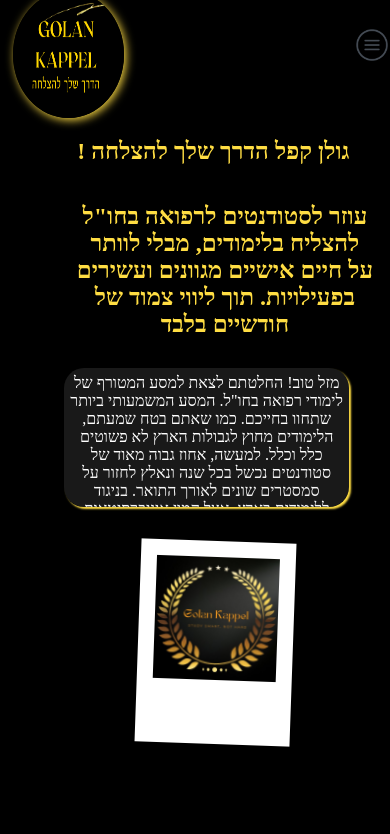
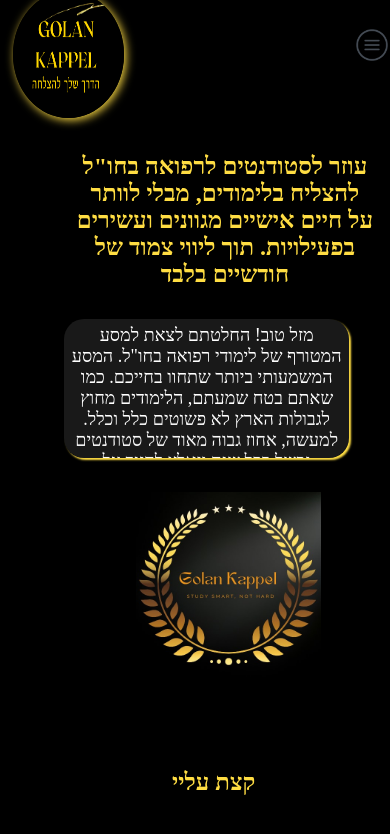
Before and after one commit to haimarka/landingPage-Golan-Kappel, a plain HTML site: page index.html in a window 390 px wide. Shown: the top 834 px of the page. Drawn offline with Linux system fonts and the light colour scheme.

Commit message:
Add files via upload

```diff
--- a/index.html
+++ b/index.html
@@ -24,10 +24,9 @@
         </div>
         <div class="main-photo">
         </div>
-        <h1 class="heading show-on-scroll">! גולן קפל הדרך שלך להצלחה</h1>
     </header>
-    <main>
-        <h2 class="opening-header show-on-scroll">עוזר לסטודנטים לרפואה בחו"ל להצליח בלימודים, מבלי לוותר על חיים אישיים מגוונים ועשירים בפעילויות. תוך ליווי צמוד של חודשיים בלבד</h2>
+    <main><br><br><br><br><br>
+        <h2 class="opening-header show-on-scroll"> עוזר לסטודנטים לרפואה בחו"ל להצליח בלימודים, מבלי לוותר על חיים אישיים מגוונים ועשירים בפעילויות. תוך ליווי צמוד של חודשיים בלבד</h2>
 
                 <article class="opening-container">
                         <p class="opening-paragraph show-on-scroll">מזל טוב! החלטתם לצאת למסע המטורף של לימודי רפואה בחו"ל.
@@ -37,9 +36,9 @@
                               בניגוד ללימודים בארץ,
                               אצל המון אוניברסיטאות בחו"ל, הסינון קורה בשנים הראשונות ללימודים.
                               ולכן הרבה מהסטודנטים מתמודדים עם קושי רב להצליח לעמוד ביעדים האקדמיים,
-                             ולנהל שגרה בריאה ועשירה בפעילויות במקביל.
+                             ובמקביל לנהל שגרה בריאה ועשירה בפעילויות
                         </p>
-                        <img class="inline-photo show-on-scroll" src="./Media/opening img.jpg" alt="" title="">
+                        <img class="inline-photo show-on-scroll" src="./Media/opening img.jpg" alt="golan kappel logo" title="">
                 </article><br><br>
 
                 <h2 id="on-me">קצת עליי</h2><br><br>
@@ -49,14 +48,14 @@
                              בשנים האחרונות אני לומד רפואה בעיר סגד שבהונגריה. כבן לשני רופאים,
                               תמיד הרגשתי שבסוף אמצא את עצמי גם באותו המסלול.
                                בשירות הצבאי שלי למדתי על ערכו של הזמן, ומה חשיבות הניהול שלו. ולאחר שירות קבע בצה"ל,
-                                החלטתי להשתחרר ללכת להגשים את החלום שלי להיות רופא. מאז שהתחלתי את מסלולי האקדמי,
+                                החלטתי להשתחרר וללכת להגשים את החלום שלי להיות רופא. מאז שהתחלתי את מסלולי האקדמי,
                                  יצאתי למסע על מנת לגלות ולהבין מהן השיטות הטובות ביותר והיעילות ביותר בשביל ללמוד.
                                  המטרה שלי הייתה ברורה, להצליח בענק בלימודים, מבלי לוותר על חיים אישיים מגוונים ועשירים.
                                   ולאחר עשרות ספרים, מאות מחקרים והדרכות, והרבה ניסיון אישי, מצאתי את הדרך אל ההצלחה.
                                    במקביל להצלחה בחיים האקדמיים, פיתחתי תחביבים כמו אומנויות לחימה,
                                     שגרת אימונים בחדר כושר, קריאת ספרים, נגינה, גידול כלבים ועוד רבים.
                                     אני מזמין אותך להצטרף אליי למסע, מסע בו אראה לך את הדרך אל ההצלחה.
-                                     כי אם זה היה אפשרי בשבילי, זה יכול להיות אפשרי גם בשבילך.
+                                     כי אם זה היה אפשרי בשבילי, זה יכול להיות אפשרי גם בשבילך
 
 
                         </p>
@@ -64,17 +63,17 @@
                     <img class="on-me-photo show-on-scroll" src="./Media/Golan Kapel picture.jpg" alt="" title=""><br><br><br><br><br><br><br>
 
                 <article class="on-the-plan-container">
-                        <h2 id="on-the-plan">התוכנית</h2><br><br><br><br>
+                        <h2 id="on-the-plan">על התוכנית</h2><br><br><br><br>
                         <p class="on-the-plan show-on-scroll">
-                            התוכנית כוללת שמונה מפגשים אשר יתקיימו אחת לשבוע, אורכו של כל מפגש הוא כשעתיים. במפגש הראשון יהיה היכרות מעמיקה והצבת מטרות ויעדים, כי השלב הראשון בכל מסלול הוא לדעת לאיפה אנחנו הולכים.
+                            התוכנית כוללת שמונה מפגשים אשר יתקיימו אחת לשבוע, אורכו של כל מפגש הוא כשעתיים. במפגש הראשון נעבור היכרות מעמיקה נציב מטרות ויעדים, כי השלב הראשון בכל מסלול הוא לדעת לאיפה אנחנו הולכים.
                             במפגש השני נלמד איך לנהל את המשאבים היקרים לנו ביותר: זמן ואנרגיה. דרך ניהול משאבים אלה, השליטה בחייך תהיה בידיים שלך. לאחר מכן נבנה יחד תוכנית למידה אשר תעזור לך להתקדם אל עבר היעדים שלך.
                              במפגש השלישי נתאים לך טכניקות למידה אישיות, אשר יעזרו לך ללמוד בקלות ויעילות. במפגש הרביעי נעזור לך לבנות סביבת למידה מנצחת,
                              כך נצמצם את כל ההפרעות הסביבתיות שמקשות עליך להצליח. בנוסף נלמד על כסף, נבין מה אנחנו יכולים לעשות תוך כדי הלימודים כדי לצמצם הוצאות ואפילו כיצד להרוויח. במפגש השישי נקבל את הכלים שיעזרו
                              להתמודד עם החרדות והלחצים שמשתלטים עלינו לפני מבחנים.
-                              בשלב המפגש נקבל כלים שיעזרו לנו להרים
+                              בשלב השישי נקבל כלים שיעזרו לנו להרים
                               את המוטיבציה שלנו לשמיים, גם בימים שאנחנו רוצים להישאר
                                מכורבלים במיטה ובמפגש השמיני והאחרון אנחנו נלמד על החשיבות של הפעילות הספורטיבית ושל תפריט נכון לאורח חיים יושבני. מלבד המפגשים,
-                               אני אהיה זמין בשבילך לכל אורך התהליך וגם אחריו, לכל אתגר, בעיה או עצה. התוכנית היא תוכנית יחידה מסוגה, אשר מטרתה לספק לסטודנט את כל המעטפת והכלים אשר להם יזדקק במהלך הלימודים.
+                               אני אהיה זמין בשבילך לכל אורך התהליך וגם אחריו, לכל אתגר, בעיה או עצה. התוכנית היא תוכנית יחידה מסוגה, אשר מטרתה לספק לסטודנט את כל המעטפת והכלים אשר להם יזדקק במהלך הלימודים
 
                         </p>
                         <img class="on-the-plan-photo show-on-scroll" src="./Media/Golan Kapel Work Plan.jpg" alt="" title="">
@@ -102,7 +101,7 @@
 
                 <h2 id="contact">יצירת קשר</h2>
 
-                <form class="pure-form" action="https://formsubmit.co/haimarka1@gmail.com" method="POST">
+                <form class="pure-form" action="https://formsubmit.co/06c1a4fff2faca56c69802aad961e742" method="POST">
                     <input type="text" name="_honey" style="display: none;">
                     <input type="hidden" name="_template" value="table">
                     <input type="hidden" name="_captcha" value="false">
@@ -110,7 +109,7 @@
 
                     <input name="שם&nbsp;מלא" required id="textId" required class="input-text" type="text" placeholder="שם מלא"><br>
                     <input name="אימייל" required id="emailId" required type="email" placeholder="אימייל"><br>
-                    <input type="number" name="פלאפון" required id="messageId" placeholder="טלפון ניד"></input><br><br>
+                    <input type="number" name="פלאפון" required id="messageId" placeholder="טלפון נייד"></input><br><br>
                     <button class="btn" type="submit" role="button">גם אני רוצה להצליח</button>
                 </form>
             </article>
--- a/style.css
+++ b/style.css
@@ -60,23 +60,16 @@ header.is-visible{
 }
 
 .inline-photo{
-    border: 1em solid #fff;
-    border-bottom: 4em solid #fff;
     box-shadow: 1em 1em 2em .25em rgba(0,0,0,.2);
     margin: 2em auto;
     opacity: 0;
-    transform: translateY(4em) rotateZ(-5deg);
-    transition: transform 4s .25s cubic-bezier(0,1,.3,1),
-    opacity .3s .25s ease-out;
     max-width: 600px;
-    width: 30%;
-    will-change: transform, opacity;
+    width: 50%;
     box-shadow: 2px 10px 15px black;
 }
 
 .inline-photo.is-visible{
     opacity: 1;
-    transform: rotateZ(2deg);
 }
 
 .Logo{
@@ -1149,20 +1142,19 @@ footer{
         margin-top: 10%;
     }
 
-    .opening-paragraph,
-    .opening-paragraph-two,
-    .opening-paragraph-three{
+    .opening-paragraph{
         margin-top: 15%;
         height: 15vh;
         width: 70vw;
         margin-left: -13%;
         overflow: hidden;
         overflow: scroll;
+        font-size: large;
     }
 
     .inline-photo{
         margin-left: 22%;
-        width: 60%;
+        width: 90%;
         cursor: pointer;
     }
 
@@ -1180,6 +1172,7 @@ footer{
         overflow: scroll;
         margin-left: 3%;
         margin-bottom: 20%;
+        font-size: large;
     }
 
      .on-me-photo{
@@ -1194,6 +1187,8 @@ footer{
         margin-left: 65%;
         overflow: hidden;
         overflow: scroll;
+        font-size: large;
+
     }
 
     .on-the-plan-photo{
@@ -1383,20 +1378,19 @@ footer{
         margin-top: 10%;
     }
 
-    .opening-paragraph,
-    .opening-paragraph-two,
-    .opening-paragraph-three{
+    .opening-paragraph{
         margin-top: 15%;
         height: 15vh;
         width: 70vw;
         margin-left: -13%;
         overflow: hidden;
         overflow: scroll;
+        font-size:large;
     }
 
     .inline-photo{
         margin-left: 22%;
-        width: 60%;
+        width: 90%;
         cursor: pointer;
     }
 
@@ -1414,6 +1408,8 @@ footer{
         overflow: scroll;
         margin-left: 3%;
         margin-bottom: 20%;
+        font-size: large;
+
     }
 
      .on-me-photo{
@@ -1428,6 +1424,8 @@ footer{
         margin-left: 65%;
         overflow: hidden;
         overflow: scroll;
+        font-size: large;
+
     }
 
     .on-the-plan-photo{
```
